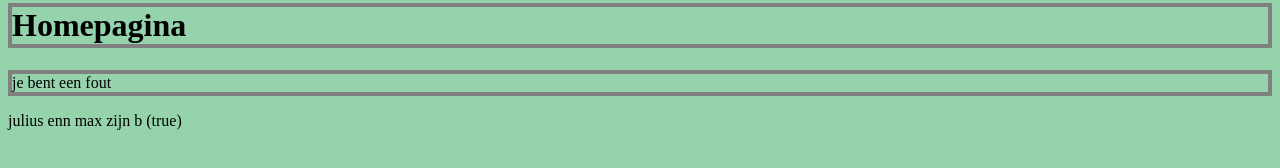
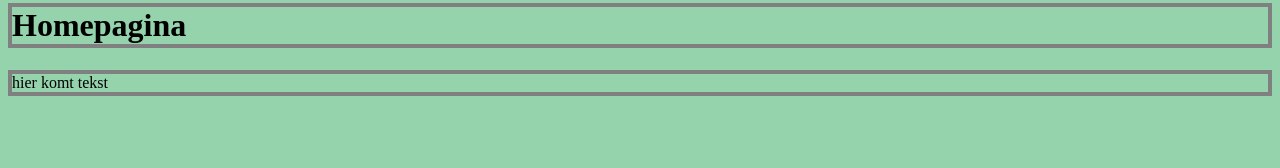
Before and after one commit to andreealivadariu/Project-zero-taco-s, a plain HTML site: page index.html in a window 1280 px wide. Shown: the part 176-344 px from the top of the page. Drawn offline with Linux system fonts and the light colour scheme.

Commit message:
homepagina

```diff
--- a/index.html
+++ b/index.html
@@ -15,10 +15,12 @@
       <li><a href="locatie.html">Locatie</a></li>
       <li><a href="contacten.html">Contact</a></li>
     </ul>
-
 </div>
 
 <h1>Homepagina</h1>
-  <p> je bent een fout </p> julius enn max zijn b (true)
+
+  <p>hier komt tekst
+
+  </p>
   </body>
 </html>
```
